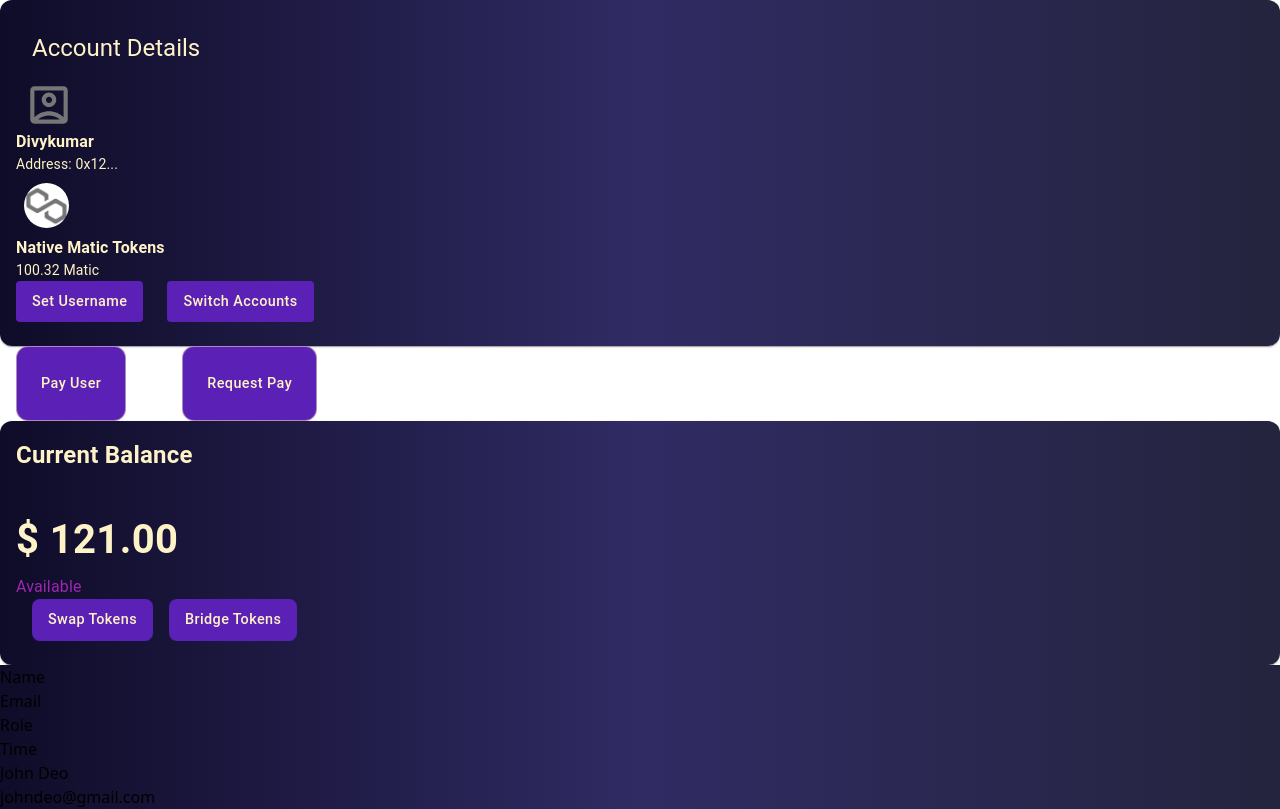
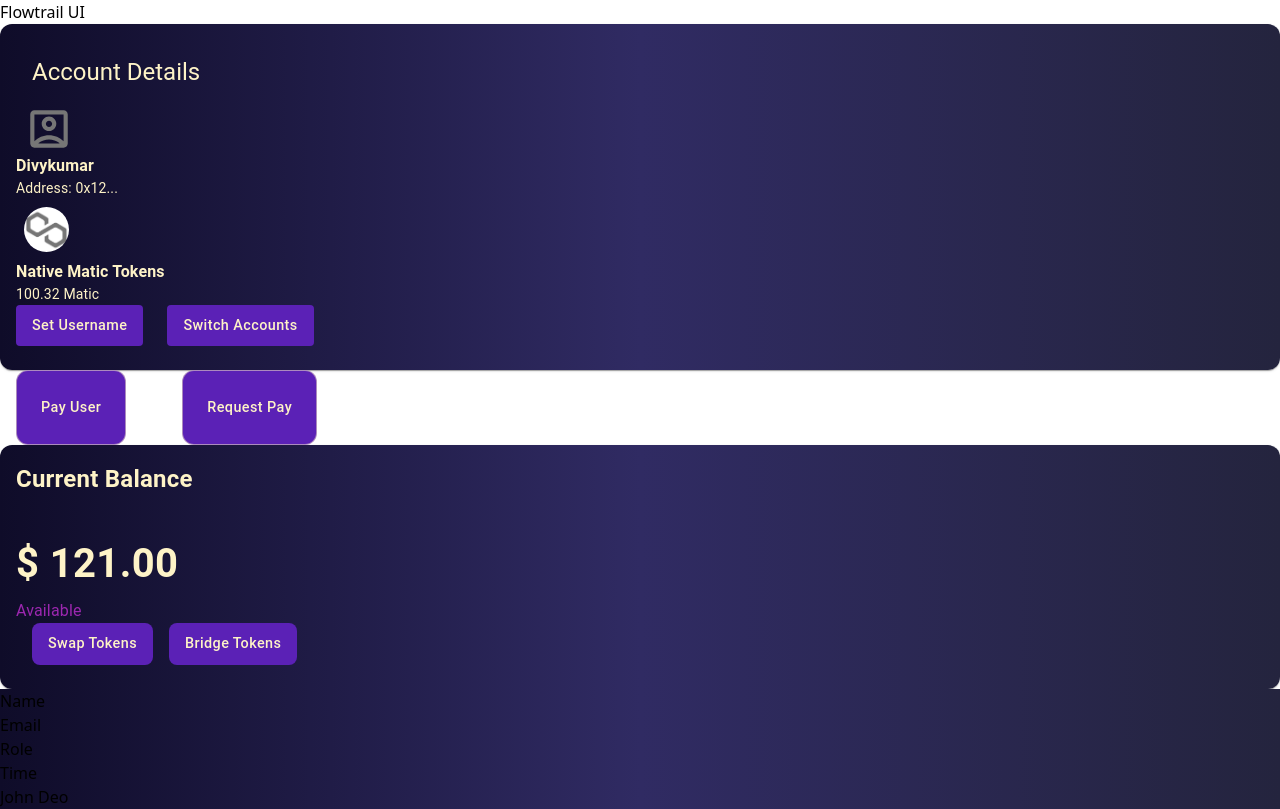
Before and after one commit to KathanrDave/PayZing, a React (Vite) app in the folder frontend/: page / in a window 1280 px wide. Shown: the top 809 px of the page. Built offline with nearby package versions, Linux system fonts and the light colour scheme.

Commit message:
Added NavBar

```diff
--- a/frontend/src/assets/component/currentBalance.jsx
+++ b/frontend/src/assets/component/currentBalance.jsx
@@ -19,7 +19,7 @@ function CurrentBalance({ dollars }) {
   };
 
   return (
-    <div className="mt-12  border-indigo-400 border-2 rounded-lg">
+    <div className="mt-8 border-indigo-400 border-2 rounded-lg">
       <ThemeProvider theme={theme}>
         <Card
           sx={{
--- a/frontend/src/assets/component/navBar.jsx
+++ b/frontend/src/assets/component/navBar.jsx
@@ -0,0 +1,23 @@
+import React, { useState } from 'react';
+
+const Navbar = () => {
+ const [isOpen, setIsOpen] = useState(false);
+
+ return (
+    <div className="w-full text-gray-700 bg-white dark-mode:text-gray-200 dark-mode:bg-gray-800">
+      <div className="flex flex-col max-w-screen-xl px-4 mx-auto md:items-center md:justify-between md:flex-row md:px-6 lg:px-8">
+        <div className="p-4 flex flex-row items-center justify-between">
+          <a href="#" className="text-lg font-semibold tracking-widest text-gray-900 uppercase rounded-lg dark-mode:text-white focus:outline-none focus:shadow-outline">Flowtrail UI</a>
+          <button className="md:hidden rounded-lg focus:outline-none focus:shadow-outline" onClick={() => setIsOpen(!isOpen)}>
+            {/* SVG for menu icon */}
+          </button>
+        </div>
+        <nav className={`flex-col flex-grow pb-4 md:pb-0 hidden md:flex md:justify-end md:flex-row ${isOpen ? 'flex' : 'hidden'}`}>
+          {/* Navigation links */}
+        </nav>
+      </div>
+    </div>
+ );
+};
+
+export default Navbar;
--- a/frontend/src/assets/component/payButtons.jsx
+++ b/frontend/src/assets/component/payButtons.jsx
@@ -19,7 +19,13 @@ function PayButtons() {
           <Button
             onClick={handlePayUser}
             variant="outlined"
-            sx={{ textTransform: "none", marginRight: 2,marginLeft: 2, padding:3,borderRadius:3 }}
+            sx={{
+              textTransform: "none",
+              marginRight: 2,
+              marginLeft: 2,
+              padding: 3,
+              borderRadius: 3,
+            }}
           >
             Pay User
           </Button>
@@ -27,7 +33,12 @@ function PayButtons() {
           <Button
             onClick={handleRequestPay}
             variant="outlined"
-            sx={{ textTransform: "none", marginLeft: 5  , padding:3,borderRadius:3 }}
+            sx={{
+              textTransform: "none",
+              marginLeft: 5,
+              padding: 3,
+              borderRadius: 3,
+            }}
           >
             Request Pay
           </Button>
--- a/frontend/src/assets/pages/homePage.jsx
+++ b/frontend/src/assets/pages/homePage.jsx
@@ -3,6 +3,8 @@ import AccountDetails from "../component/accountDetails";
 import CurrentBalance from "../component/currentBalance";
 import TableDetails from "../component/tableDetails";
 import PayButtons from "../component/payButtons";
+import AppBar from "../component/navBar";
+
 const HomePage = () => {
  const address = "0x123.....";
  const name = "Divykumar";
@@ -11,10 +13,12 @@ const HomePage = () => {
  const history = "";
 
  return (
-    <div className="flex h-full  bg-[url('/public/herobg.png')] bg-no-repeat h-full">
-        <div className="flex w-full">
-        <div className="flex-start  w-1/3 mt-3 ml-3">
-        <div className="flex-col items-center">
+    <div>
+      <AppBar /> {/* Include the AppBar at the top */}
+    <div className="flex flex-col h-screen bg-[url('/public/herobg.png')] bg-no-repeat">
+      <div className="flex flex-grow w-full"> {/* Grow to fill available space */}
+        <div className="flex-col w-1/3 ml-3">
+          <div className="flex">
             <AccountDetails address={address} name={name} balance={balance} />
           </div>
           <div className="flex">
@@ -24,11 +28,11 @@ const HomePage = () => {
             <CurrentBalance dollars={dollars} />
           </div>
         </div>
-      <div className="w-2/3 mt-6 ml-3 mr-3 rounded">
-      <TableDetails/>
+        <div className="w-2/3 mt-7 mr-3 rounded">
+          <TableDetails />
         </div>
       </div>
-
+    </div>
     </div>
  );
 };
```
Lines whose indentation alone changed are shown as unchanged.
